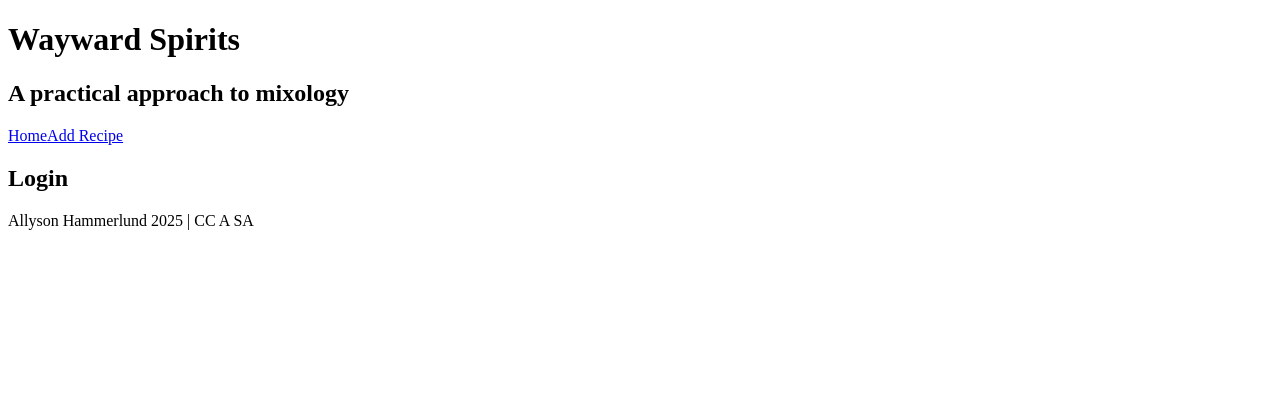
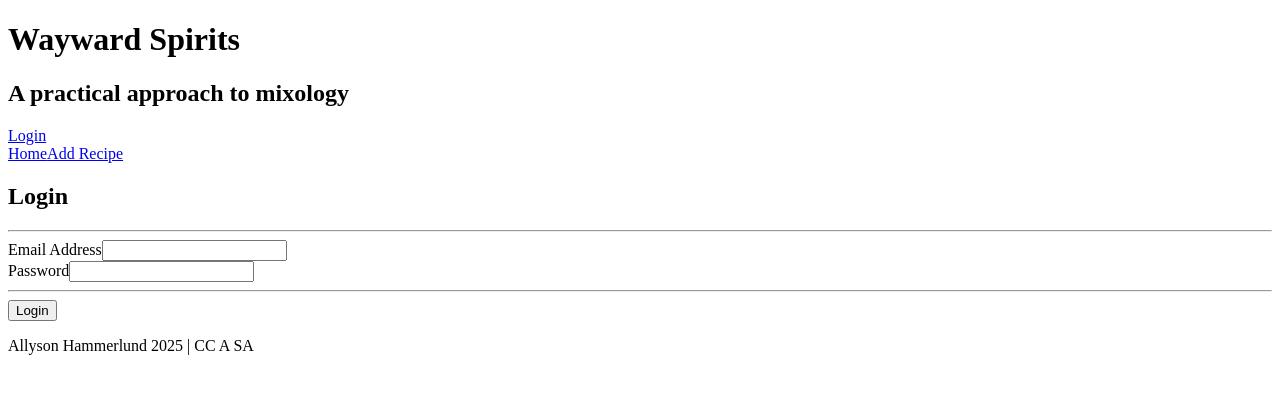
Before and after one commit to aholdahl/wayward-spirits-frontend, a React (Create React App) app: page /login in a window 1280 px wide. Shown: the top 394 px of the page. Built offline with nearby package versions, Linux system fonts and the light colour scheme.

Commit message:
create login and logout

```diff
--- /dev/null
+++ b/src/components/Alert/Alert.jsx
@@ -0,0 +1,9 @@
+const Alert = (props) => {
+    return (
+        <div className={`alert ${props.className}`} role="alert">
+            {props.message}
+        </div>
+    )
+}
+
+export default Alert;
--- a/src/components/App/App.jsx
+++ b/src/components/App/App.jsx
@@ -1,14 +1,30 @@
+import { useState} from 'react';
+import { Link } from 'react-router-dom';
 import Header from '../Header/Header';
 import Nav from '../Nav/Nav';
+import Alert from '../Alert/Alert';
+
 import { Outlet } from 'react-router-dom';
 import Footer from '../Footer/Footer';
 
 export default function App () {
+    const [jwtToken, setJwtToken] = useState("test");
+    const [alertMessage, setAlertMessage] = useState("");
+    const [alertClassName, setAlertClassName] = useState("d-none");
+
+    const logOut = () => {
+        setJwtToken("");
+    }
+
     return (
         <>
             <Header />
+            <div className="login">
+                {jwtToken ? <Link to="/login">Login</Link> : <a href="#!" onClick={logOut}>Log out</a>}
+            </div>
             <Nav />
-            <Outlet />
+            <Alert message={alertMessage} className={alertClassName}/>
+            <Outlet context={{jwtToken, setJwtToken, setAlertClassName, setAlertMessage}}/>
             <Footer />
         </>
     )
--- a/src/components/Login/Login.jsx
+++ b/src/components/Login/Login.jsx
@@ -1,7 +1,68 @@
-export default function Login() {
+import { useState } from "react";
+import { useNavigate, useOutletContext } from "react-router-dom";
+import Input from "../form/Input";
+
+const Login = () => {
+    const [email, setEmail] = useState("");
+    const [password, setPassword] = useState("");
+
+    const { setJwtToken } = useOutletContext();
+    const { setAlertClassName } = useOutletContext();
+    const { setAlertMessage } = useOutletContext();
+
+    const navigate = useNavigate();
+
+    const handleSubmit = (event) => {
+        event.preventDefault();
+        console.log("email/pass", email, password);
+
+        if (email === "admin@example.com") {
+            setJwtToken("abc");
+            setAlertClassName("d-none");
+            setAlertMessage("");
+            navigate("/");
+        } else {
+            setAlertClassName("alert-danger");
+            setAlertMessage("invalid credentials");
+        }
+    }
+
     return (
-        <div className="login">
+        <div className="col-md-6 offset-md-3">
             <h2>Login</h2>
+            <hr />
+
+            <form onSubmit={handleSubmit}>
+                <Input
+                    title="Email Address"
+                    type="email"
+                    className="form-control"
+                    name="email"
+                    autoComplete="email-new"
+                    onChange={(event) => setEmail(event.target.value)}
+                />
+
+                <Input
+                    title="Password"
+                    type="password"
+                    className="form-control"
+                    name="password"
+                    autoComplete="password-new"
+                    onChange={(event) => setPassword(event.target.value)}
+                />
+
+                <hr />
+
+                <input
+                    type="submit"
+                    className="btn btn-primary"
+                    value="Login"
+                />
+
+
+            </form>
         </div>
     )
 }
+
+export default Login;
--- /dev/null
+++ b/src/components/form/Input.jsx
@@ -0,0 +1,22 @@
+import { forwardRef } from 'react';
+
+const Input = forwardRef((props, ref) => {
+    return (
+        <>
+        <label htmlFor={props.name}>{props.title}</label>
+        <input type={props.type}
+        className={props.className}
+        id={props.name}
+        ref={ref}
+        name={props.name}
+        placeholder={props.placeholder}
+        onChange={props.onChange}
+        autoComplete={props.autoComplete}
+        value={props.value}
+        />
+        <div>{props.errorMsg}</div>
+        </>
+    )
+})
+
+export default Input;
```
